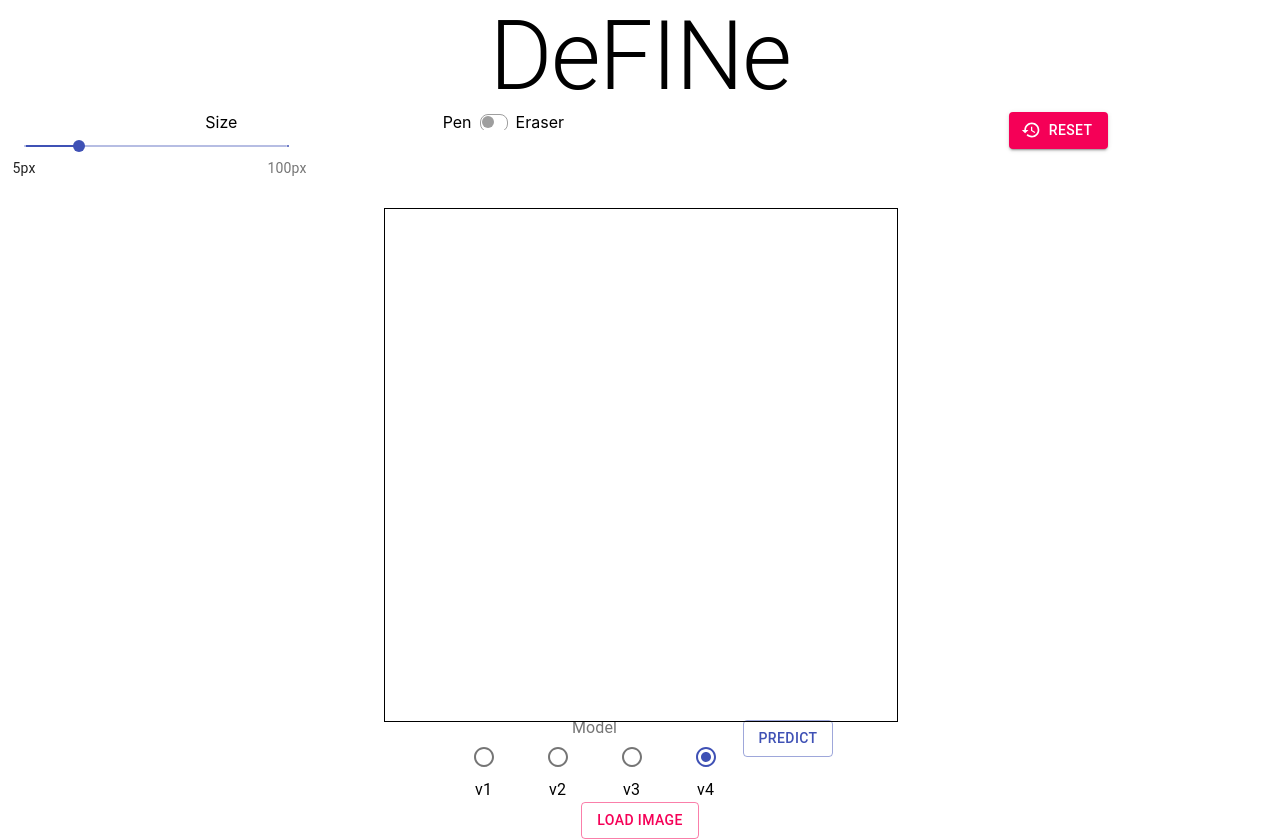
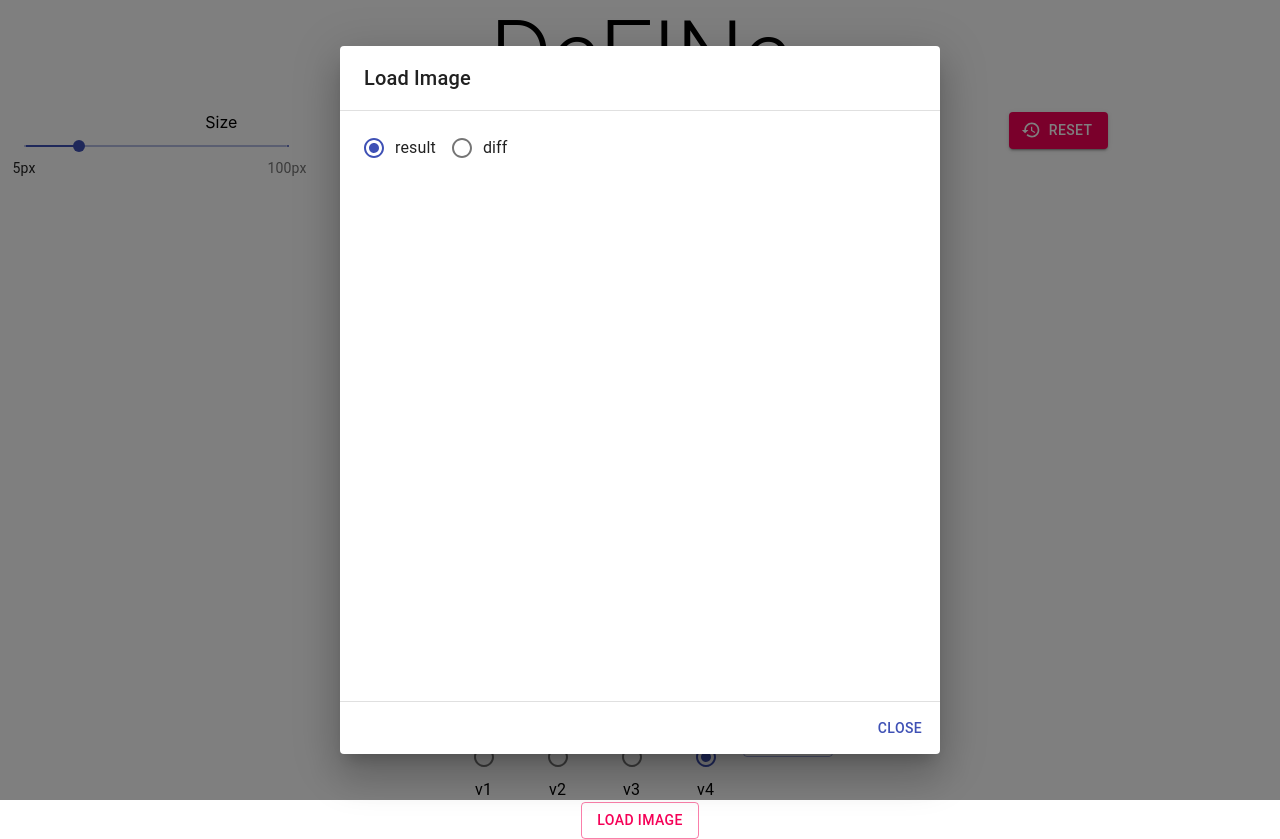
Before and after one commit to b4shy/FacialInpainting, a React (Create React App) app in the folder src/ui/: page / in a window 1280 px wide. Built offline with nearby package versions, Linux system fonts and the light colour scheme.

Commit message:
added diff in result

```diff
--- a/src/ui/src/components/predictionButton/index.js
+++ b/src/ui/src/components/predictionButton/index.js
@@ -18,12 +18,16 @@ export default class index extends Component {
         super(props);
         this.state = {
             isLoading: false,
-            dialogOpen: false,
-            model: "4"
+            dialogOpen: true,
+            model: "4",
+            prediction: [],
+            difference: [],
+            resultType: "result"
         };
         this.handleClose = this.handleClose.bind(this);
         this.canvasRef = React.createRef();
         this.handleModelChange = this.handleModelChange.bind(this);
+        this.handleResultTypeChange = this.handleResultTypeChange.bind(this);
     }
     async predict() {
         const editCanvas = this.props.editCanvas.current.canvasRef.current;
@@ -91,29 +95,53 @@ export default class index extends Component {
             })
         }).then(response => response.json())
             .then(response => {
-                this.setState({ isLoading: false });
-                console.log(response.image.length)
-                console.log(response)
-                console.log(response.image[0].length)
-                this.setState({ dialogOpen: true });
-
-
                 const canvas = this.canvasRef.current;
                 const ctx = canvas.getContext('2d');
 
                 var imgData = ctx.createImageData(canvas.width, canvas.height);
-                var k = 0;
+                var k, l = 0;
+                var data = [];
+                var difference = [];
                 for (var i = 0; i < canvas.height; i++) {
                     for (var j = 0; j < canvas.width; j++) {
-                        imgData.data[k++] = response.image[i][j][0];
-                        imgData.data[k++] = response.image[i][j][1];
-                        imgData.data[k++] = response.image[i][j][2];
-                        imgData.data[k++] = 255;
+                        data[k++] = response.image[i][j][0];
+                        data[k++] = response.image[i][j][1];
+                        data[k++] = response.image[i][j][2];
+                        data[k++] = 255;
+
+                        //difference image
+                        var pred_gray = 0.3 * response.image[i][j][0] + 0.6 * response.image[i][j][1] + 0.11 * response.image[i][j][2];
+                        var img_gray = 0.3 * newImage[i][j][0] + 0.6 * newImage[i][j][1] + 0.11 * newImage[i][j][2];
+                        difference[l++] = (img_gray - pred_gray) ** 2;
+
                     }
                 }
 
+                this.setState({ prediction: data })
+
+                //difference normalization:
+                var differenceImage = []
+                var k = 0;
+                var max = Math.max(difference);
+                for (var i = 0; i < difference.length; i++) {
+                    difference[i] = Math.floor((difference[i] / max) * 255);
+
+                    differenceImage[k++] = difference[i];
+                    differenceImage[k++] = difference[i];
+                    differenceImage[k++] = difference[i];
+                    differenceImage[k++] = 255;
+                }
+
+                this.setState({ difference: differenceImage });
+
+
                 ctx.clearRect(0, 0, canvas.width, canvas.height);
+                imgData.data = data;
                 ctx.putImageData(imgData, 0, 0);
+
+
+                this.setState({ isLoading: false });
+                this.setState({ dialogOpen: true });
             });
     }
 
@@ -124,6 +152,26 @@ export default class index extends Component {
 
     handleModelChange(event) {
         this.setState({ model: event.target.value });
+    };
+
+    handleResultTypeChange(event) {
+        this.setState({ resultType: event.target.value });
+
+        const canvas = this.canvasRef.current;
+        const ctx = canvas.getContext('2d');
+        var imgData = ctx.createImageData(canvas.width, canvas.height);
+        ctx.clearRect(0, 0, canvas.width, canvas.height);
+        if(event.target.value == "diff"){
+            for (let i = 0; i < imgData.data.length; i++) {
+                imgData.data[i] = this.state.difference[i];
+            }
+        }else{
+            for (let i = 0; i < imgData.data.length; i++) {
+                imgData.data[i] = this.state.prediction[i];
+            }
+        }
+        ctx.putImageData(imgData, 0, 0);
+
     };
 
     render() {
@@ -172,6 +220,20 @@ export default class index extends Component {
                         Load Image
                     </DialogTitle>
                     <DialogContent dividers>
+                        <FormControl component="fieldset">
+                            <RadioGroup value={this.state.resultType} onChange={this.handleResultTypeChange} row>
+                                <FormControlLabel
+                                    value="result"
+                                    control={<Radio color="primary" />}
+                                    label="result"
+                                />
+                                <FormControlLabel
+                                    value="diff"
+                                    control={<Radio color="primary" />}
+                                    label="diff"
+                                />
+                            </RadioGroup>
+                        </FormControl>
                         <canvas ref={this.canvasRef} height={IMAGE_SIZE.height} width={IMAGE_SIZE.width}></canvas>
                     </DialogContent>
                     <DialogActions>
```
